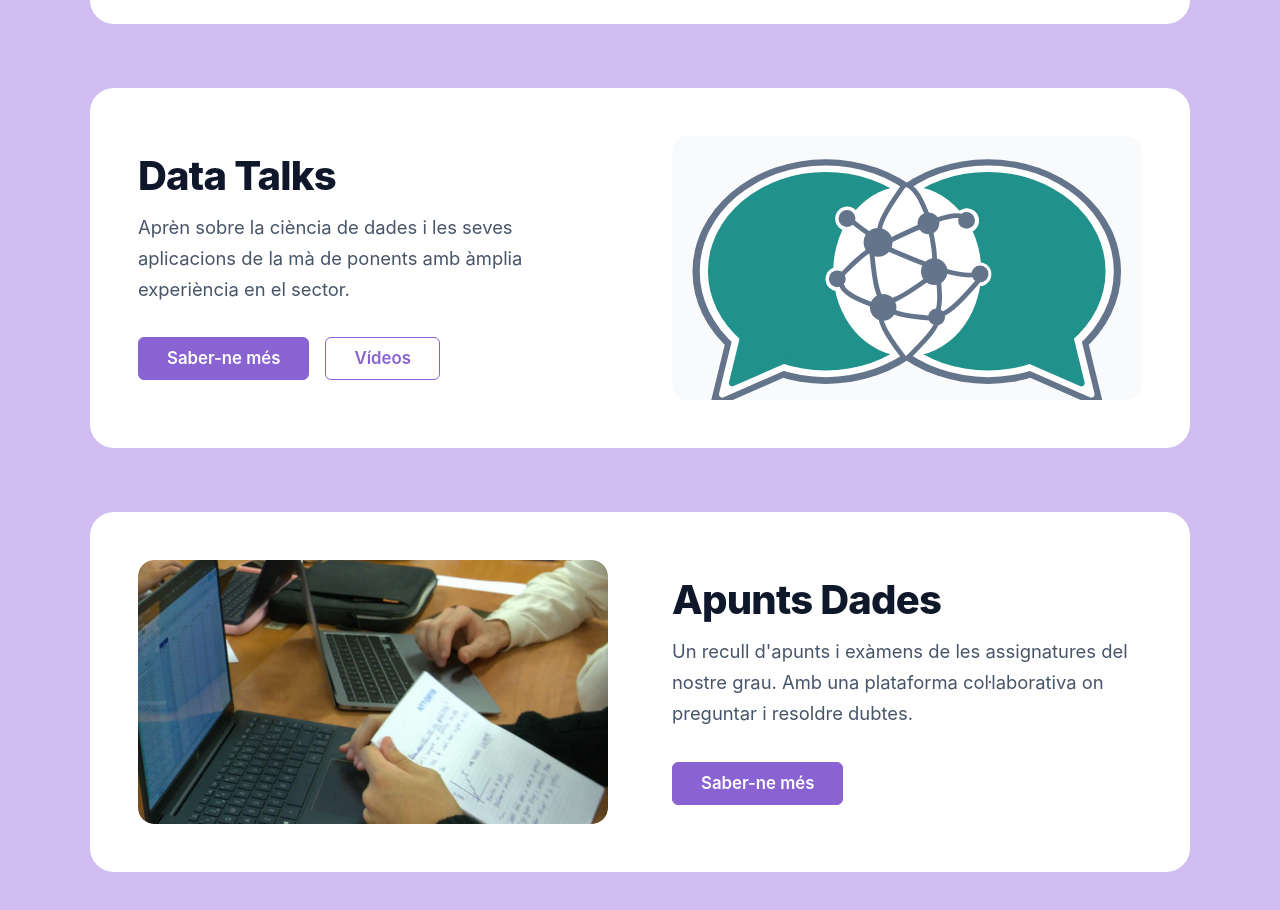
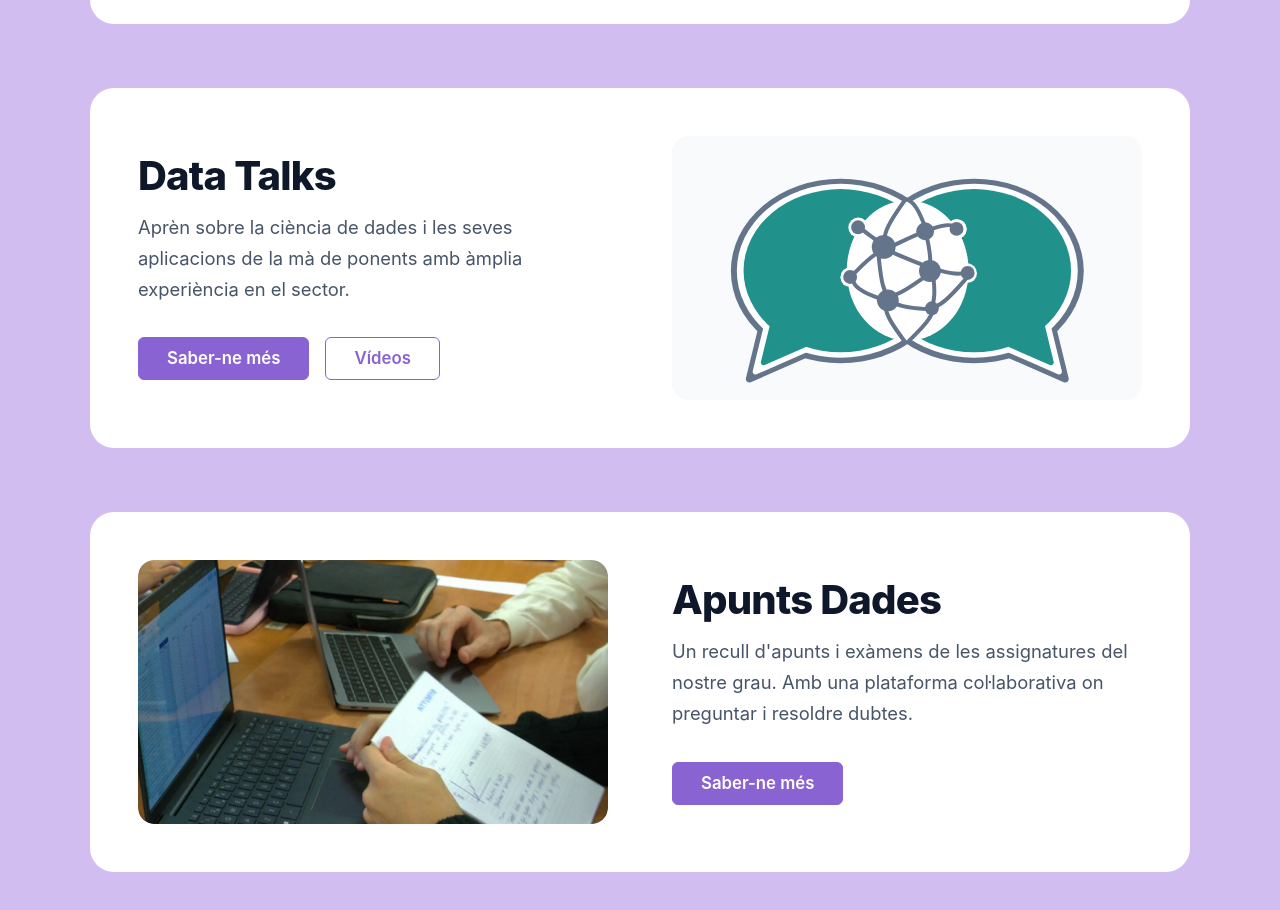
Before and after one commit to data-students/web-aed, a React (Vite) app: page / in a window 1280 px wide. Shown: the part 1796-2706 px from the top of the page. Built offline with nearby package versions, Linux system fonts and the light colour scheme; a web font is replaced by a local one.

Commit message:
Fix cut data talks logo

```diff
--- a/src/components/Projects.jsx
+++ b/src/components/Projects.jsx
@@ -1,10 +1,10 @@
 import PropTypes from 'prop-types';
 import './Projects.css';
 
-const ProjectRow = ({ title, img, text, button_text = 'Més informació', href, button_text_2, href_2, reverse }) => (
+const ProjectRow = ({ title, img, text, button_text = 'Més informació', href, button_text_2, href_2, reverse, imageFit = 'cover' }) => (
   <div className={`project-row ${reverse ? 'reverse' : ''}`}>
     <div className="project-image-container">
-      <img src={img} alt={title} className="project-image" />
+      <img src={img} alt={title} className="project-image" style={{ objectFit: imageFit, padding: imageFit === 'contain' ? '0.2rem' : '0' }} />
     </div>
     <div className="project-content">
       <h3 className="project-title">{title}</h3>
@@ -31,7 +31,8 @@ ProjectRow.propTypes = {
   href: PropTypes.string.isRequired,
   button_text_2: PropTypes.string,
   href_2: PropTypes.string,
-  reverse: PropTypes.bool
+  reverse: PropTypes.bool,
+  imageFit: PropTypes.oneOf(['cover', 'contain'])
 };
 
 const Projects = () => (
@@ -57,6 +58,7 @@ const Projects = () => (
           button_text_2="Vídeos"
           href_2="https://www.youtube.com/playlist?list=PL0PIFoo8yCbjjiyfYopBpNXaf-T47_Abx"
           reverse={true}
+          imageFit="contain"
         />
         <ProjectRow
           title='Apunts Dades'
```
